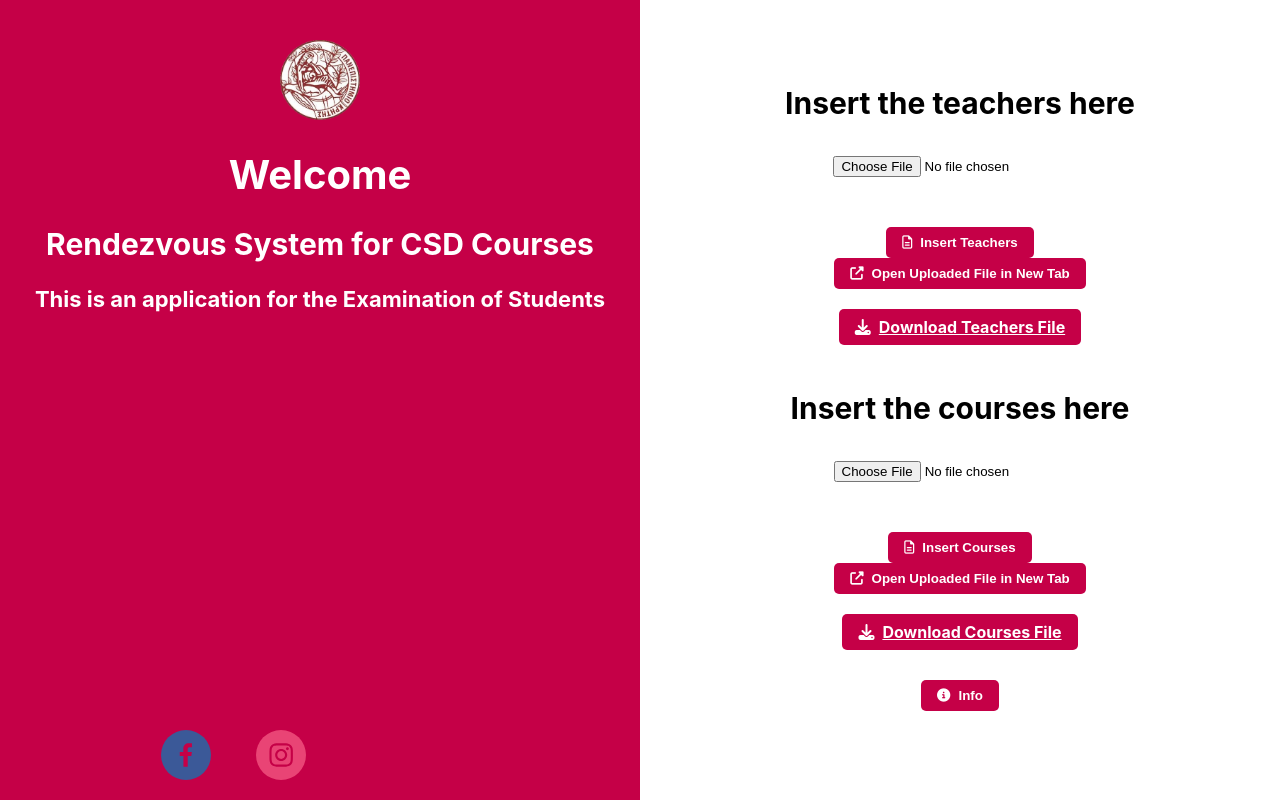
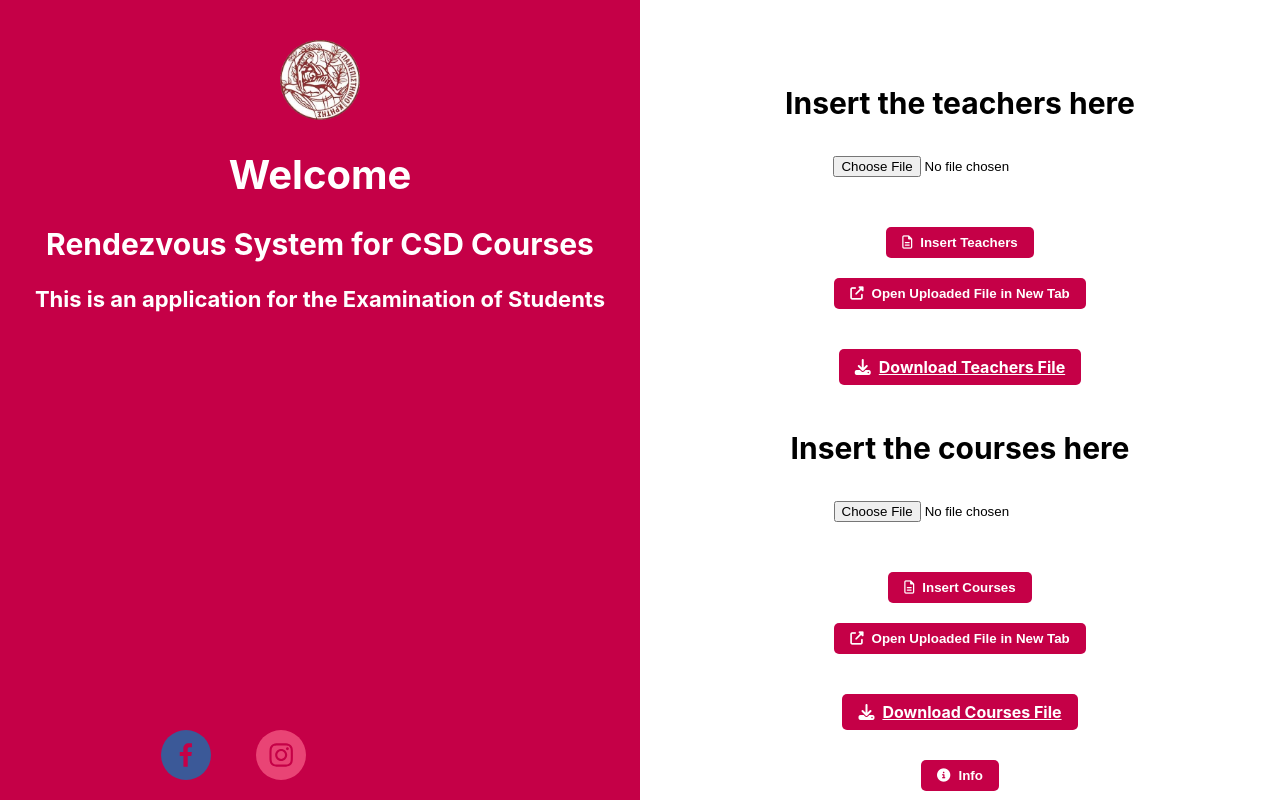
Before and after one commit to anestiskivro/CSD-Client, a React (Create React App) app: page /admin in a window 1280 px wide. Shown: the top 800 px of the page. Built offline with nearby package versions, Linux system fonts and the light colour scheme.

Commit message:
files 1213

```diff
--- a/src/components/admin_op.css
+++ b/src/components/admin_op.css
@@ -67,7 +67,8 @@
 
 #file,
 #import,
-#info {
+#info,
+#import1 {
     margin: 20px 0;
     text-align: center;
 }
--- a/src/components/admin_op.js
+++ b/src/components/admin_op.js
@@ -100,9 +100,11 @@ function AdminOp() {
                 <button className="button" onClick={uploadToTeachers}>
                     <i className="fa-regular fa-file-lines" style={{ paddingRight: '8px' }}></i>Insert Teachers
                 </button>
+                <div id="import1">
                     <button className="button" onClick={openFileInNewTab}>
                         <i className="fa fa-external-link-alt" style={{ paddingRight: '8px' }}></i>Open Uploaded File in New Tab
                     </button>
+                </div>
             </div>
             <a href={`${process.env.PUBLIC_URL}/teachers.xls`} download="teachers.xls" className="button">
                 <i className="fa fa-download" style={{ paddingRight: '8px' }}></i>Download Teachers File
@@ -115,9 +117,11 @@ function AdminOp() {
                 <button className="button" onClick={uploadToCourses}>
                     <i className="fa-regular fa-file-lines" style={{ paddingRight: '8px' }}></i>Insert Courses
                 </button>
+                <div id="import1">
                     <button className="button" onClick={openFileInNewTab}>
                         <i className="fa fa-external-link-alt" style={{ paddingRight: '8px' }}></i>Open Uploaded File in New Tab
                     </button>
+                </div>
             </div>
             <a href={`${process.env.PUBLIC_URL}/courses.xls`} download="courses.xls" className="button">
                 <i className="fa fa-download" style={{ paddingRight: '8px' }}></i>Download Courses File
```
Lines whose indentation alone changed are shown as unchanged.
